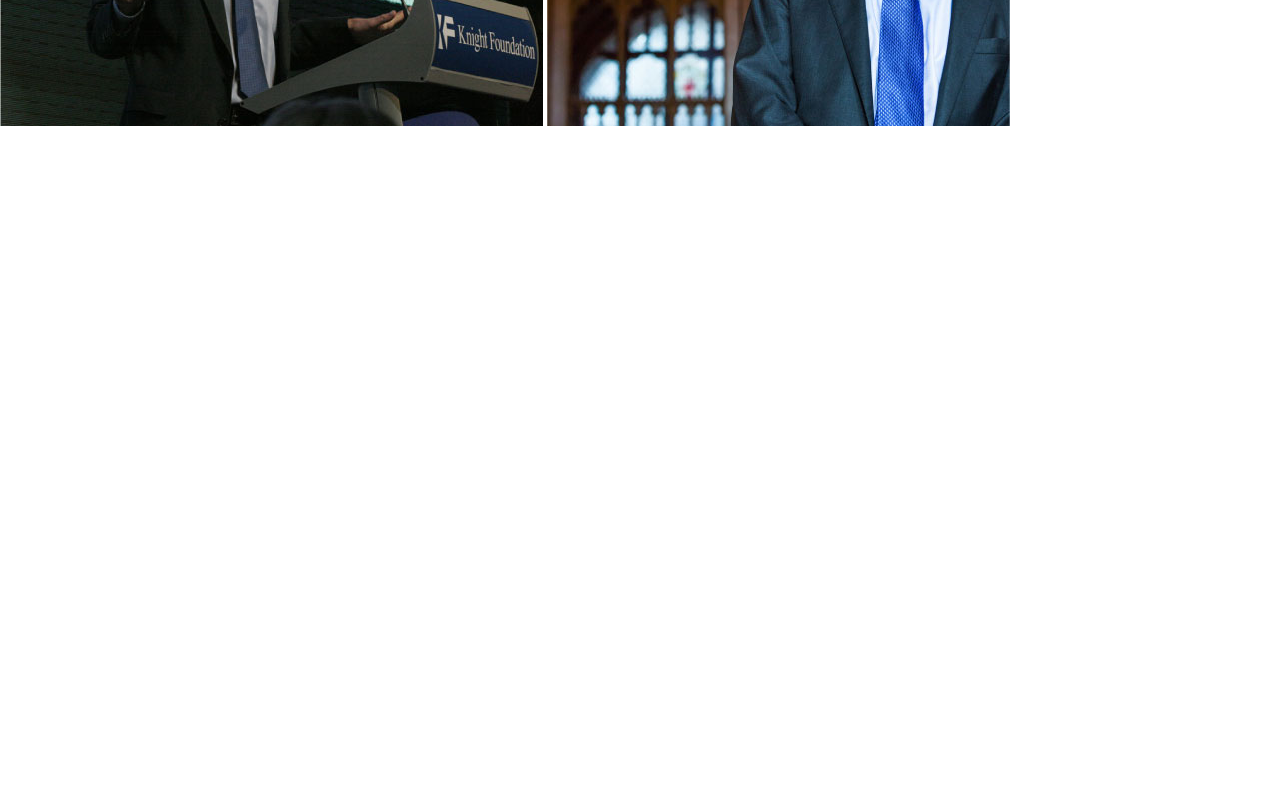
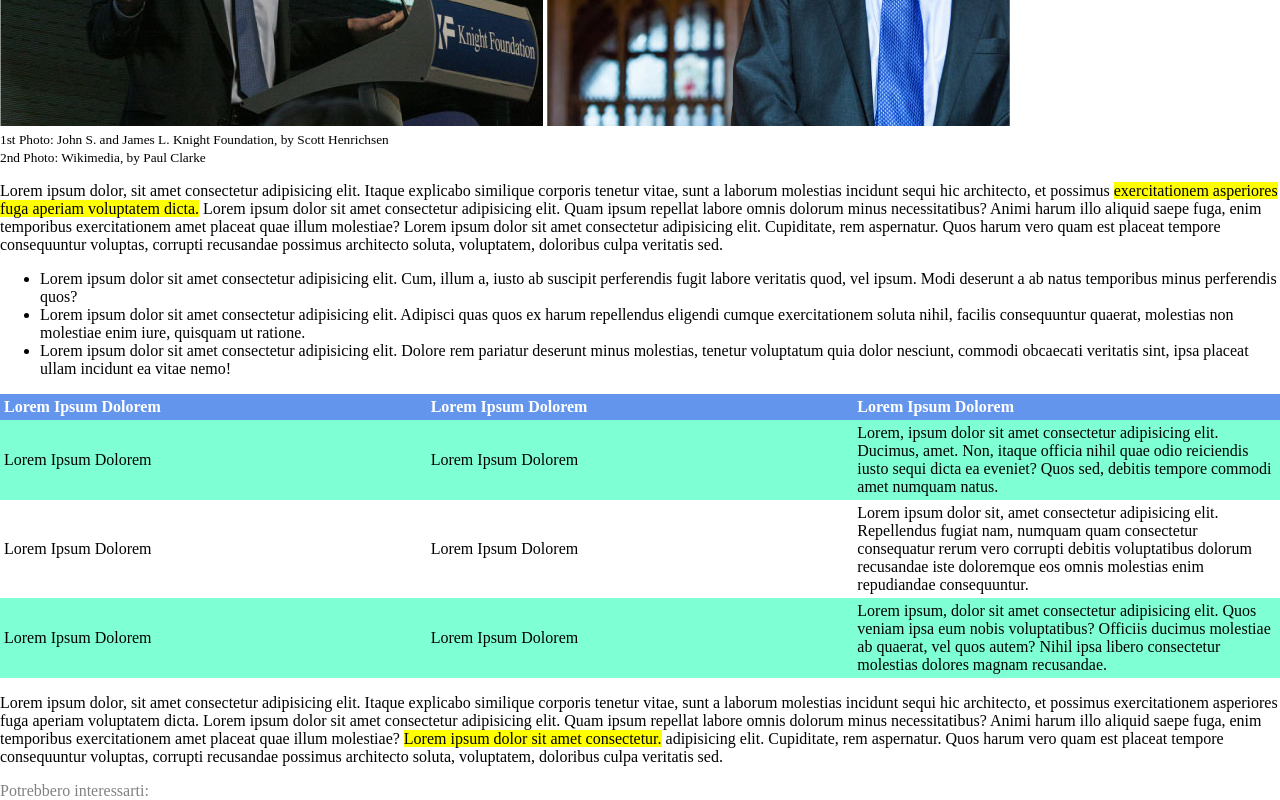
Before and after one commit to AleDelCampo/html-css-booleaner, a plain HTML site: page index.html in a window 1280 px wide. Shown: the part 456-1256 px from the top of the page. Before the commit the page ends 800 px from the top, so only its background shows below. Drawn offline with Linux system fonts and the light colour scheme.

Commit message:
inserimento tabella e commenti

```diff
--- a/css/style.css
+++ b/css/style.css
@@ -1,7 +1,5 @@
 body{
     margin: 0;
-    height: 100%;
-    width: 100%;
 }
 
 .header-image{
@@ -14,7 +12,7 @@ body{
     height: 50px;
     position: absolute;
     top: 40px;
-    left: 16px;
+    left: 12px;
 }
 
 
@@ -25,3 +23,35 @@ body{
 #azzurre{
     color: aquamarine;
 }
+
+
+.yellow{
+    background-color: yellow;
+}
+
+
+
+
+.tabella{
+   border-collapse: collapse;
+
+
+}
+
+
+.parti{
+    background-color: cornflowerblue;
+    color: white;
+
+}
+
+.rows{
+    background-color: aquamarine;
+
+}
+
+th, td {
+    width:140px;
+    text-align:left;
+    padding:4px
+}
--- a/index.html
+++ b/index.html
@@ -16,18 +16,65 @@
     </header>
 
     <main>
-        <h1>Internet deve essere al servizio del "bene pubblico": il manifesto di Tim Berner-Lee</h1>s
-        <span class="grigie">Scritto da</span> <span id="azzurre">The Booleaner</span>
+        <h1>Internet deve essere al servizio del "bene pubblico": il manifesto di Tim Berner-Lee</h1>
+        <div class="grigie">Scritto da</span> <span id="azzurre">The Booleaner</div>
         <div class="grigie">il 10/10/2020</div>
-    </main>
 
-    <img src="img/tim-1.jpg" alt="Tim Berner-Lee">
-    <img src="img/tim-2.jpg" alt="Tim Berner-Lee">
+        <div>
+        <img src="img/tim-1.jpg" alt="Tim Berner-Lee">
+        <img src="img/tim-2.jpg" alt="Tim Berner-Lee">
+        </div>
+
+    <div><small>1st Photo: John S. and James L. Knight Foundation, by Scott Henrichsen</small></div>
+    <div><small>2nd Photo: Wikimedia, by Paul Clarke</small></div>
+
+    <p>Lorem ipsum dolor, sit amet consectetur adipisicing elit. Itaque explicabo similique corporis tenetur vitae, sunt a laborum molestias incidunt sequi hic architecto, et possimus <span class="yellow">exercitationem asperiores fuga aperiam voluptatem dicta.</span> Lorem ipsum dolor sit amet consectetur adipisicing elit. Quam ipsum repellat labore omnis dolorum minus necessitatibus? Animi harum illo aliquid saepe fuga, enim temporibus exercitationem amet placeat quae illum molestiae? Lorem ipsum dolor sit amet consectetur adipisicing elit. Cupiditate, rem aspernatur. Quos harum vero quam est placeat tempore consequuntur voluptas, corrupti recusandae possimus architecto soluta, voluptatem, doloribus culpa veritatis sed.</p>
 
 
+    <div>
+    <ul>
+        <li>Lorem ipsum dolor sit amet consectetur adipisicing elit. Cum, illum a, iusto ab suscipit perferendis fugit labore veritatis quod, vel ipsum. Modi deserunt a ab natus temporibus minus perferendis quos?</li>
+        <li>Lorem ipsum dolor sit amet consectetur adipisicing elit. Adipisci quas quos ex harum repellendus eligendi cumque exercitationem soluta nihil, facilis consequuntur quaerat, molestias non molestiae enim iure, quisquam ut ratione.</li>
+        <li>Lorem ipsum dolor sit amet consectetur adipisicing elit. Dolore rem pariatur deserunt minus molestias, tenetur voluptatum quia dolor nesciunt, commodi obcaecati veritatis sint, ipsa placeat ullam incidunt ea vitae nemo!</li>
+    </ul>
+    </div>
 
 
+    <table class="tabella" style="width:100%">
+        <thead class="parti">
+        <tr>
+        <th>Lorem Ipsum Dolorem</th>
+        <th>Lorem Ipsum Dolorem</th>
+        <th>Lorem Ipsum Dolorem</th>
+        </tr>
+        </thead>
 
+        <tbody>
+            <tr class="rows">
+                <td>Lorem Ipsum Dolorem</td>
+                <td>Lorem Ipsum Dolorem</td>
+                <td>Lorem, ipsum dolor sit amet consectetur adipisicing elit. Ducimus, amet. Non, itaque officia nihil quae odio reiciendis iusto sequi dicta ea eveniet? Quos sed, debitis tempore commodi amet numquam natus.</td>
+            </tr>
+            <tr>
+                <td>Lorem Ipsum Dolorem</td>
+                <td>Lorem Ipsum Dolorem</td>
+                <td>Lorem ipsum dolor sit, amet consectetur adipisicing elit. Repellendus fugiat nam, numquam quam consectetur consequatur rerum vero corrupti debitis voluptatibus dolorum recusandae iste doloremque eos omnis molestias enim repudiandae consequuntur.</td>
+            </tr>
+            <tr class="rows">
+                <td>Lorem Ipsum Dolorem</td>
+                <td>Lorem Ipsum Dolorem</td>
+                <td>Lorem ipsum, dolor sit amet consectetur adipisicing elit. Quos veniam ipsa eum nobis voluptatibus? Officiis ducimus molestiae ab quaerat, vel quos autem? Nihil ipsa libero consectetur molestias dolores magnam recusandae.</td>
+            </tr>
+        </tbody>
+    </table>
+
+
+    <p>Lorem ipsum dolor, sit amet consectetur adipisicing elit. Itaque explicabo similique corporis tenetur vitae, sunt a laborum molestias incidunt sequi hic architecto, et possimus exercitationem asperiores fuga aperiam voluptatem dicta. Lorem ipsum dolor sit amet consectetur adipisicing elit. Quam ipsum repellat labore omnis dolorum minus necessitatibus? Animi harum illo aliquid saepe fuga, enim temporibus exercitationem amet placeat quae illum molestiae? <span class="yellow">Lorem ipsum dolor sit amet consectetur.</span> adipisicing elit. Cupiditate, rem aspernatur. Quos harum vero quam est placeat tempore consequuntur voluptas, corrupti recusandae possimus architecto soluta, voluptatem, doloribus culpa veritatis sed.</p>
+
+    <div class="grigie">Potrebbero interessarti:</div>
+
+
+    </main>
 </body>
 
 </html>
```
